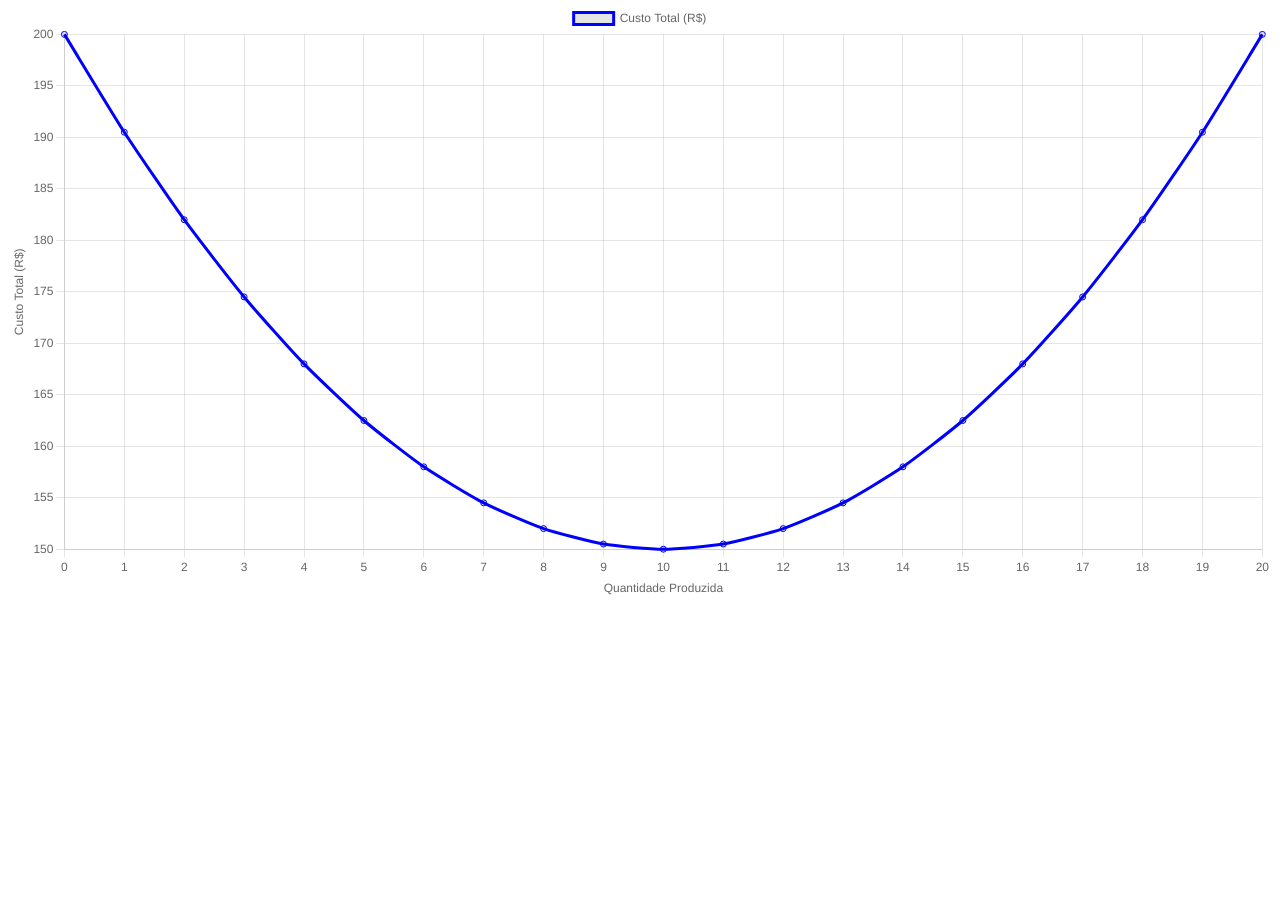
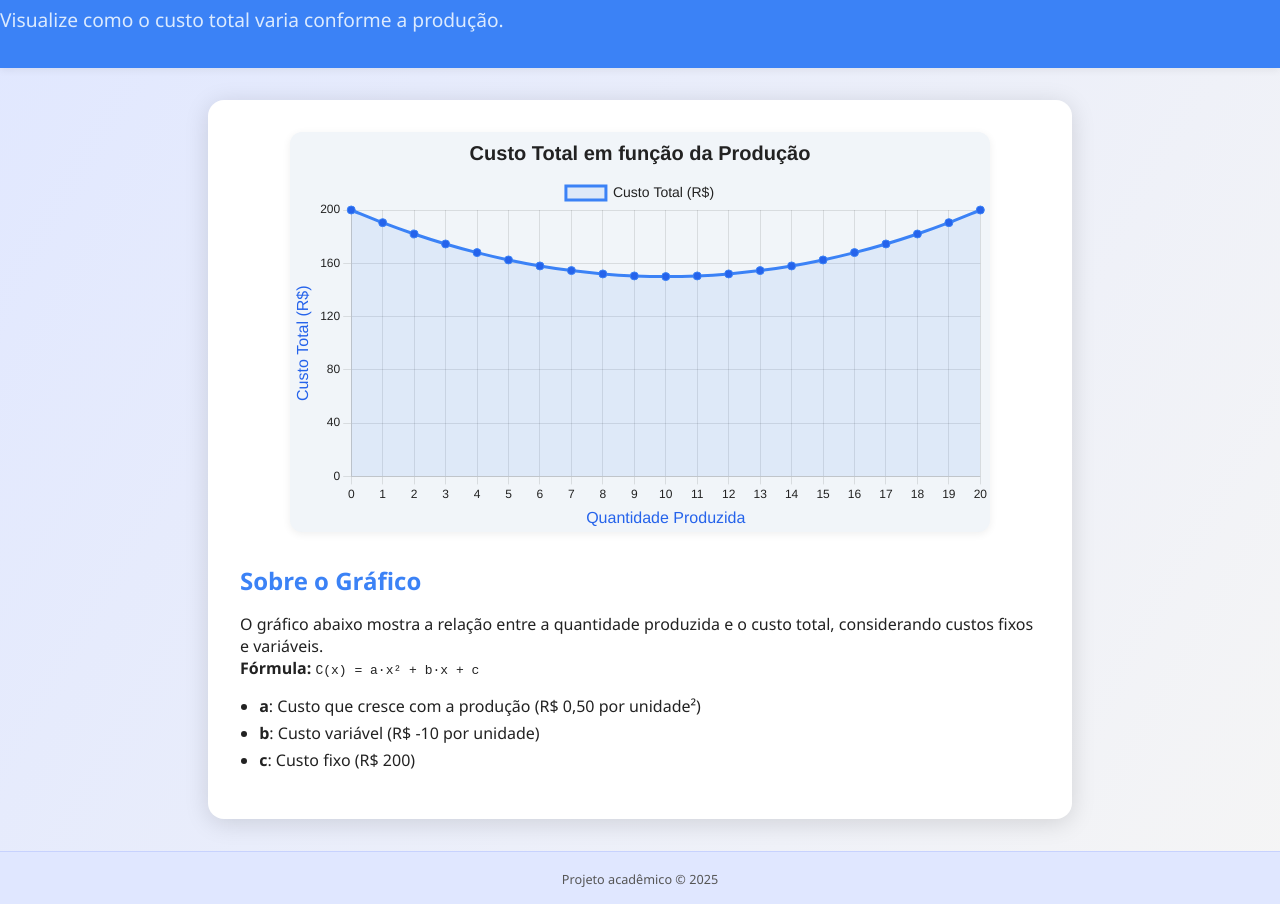
Before and after one commit to DaivKing/Projeto-genesis, a website: page src/index.html in a window 1280 px wide. Shown: the part 112-1016 px from the top of the page. Before the commit the page ends 800 px from the top, so only its background shows below. Drawn offline with nearby package versions, Linux system fonts and the light colour scheme.

Commit message:
feat (add) Estilização melhorada, correção da vizualização e adção de documentação

```diff
--- a/src/index.css
+++ b/src/index.css
@@ -1,11 +1,72 @@
 body {
-  font-family: Arial, sans-serif;
-  text-align: center;
-  background: #f5f5f5;
+  font-family: 'Segoe UI', Arial, sans-serif;
+  background: linear-gradient(120deg, #e0e7ff 0%, #f5f5f5 100%);
+  margin: 0;
+  min-height: 100vh;
+  color: #222;
+}
+
+.header {
+  background: #3b82f6;
+  color: #fff;
+  padding: 2rem 0 1rem 0;
+  box-shadow: 0 2px 8px #0001;
+}
+
+.subtitle {
+  font-size: 1.2rem;
+  margin-top: 0.5rem;
+  color: #dbeafe;
+}
+
+.container {
+  max-width: 800px;
+  margin: 2rem auto;
+  background: #fff;
+  border-radius: 16px;
+  box-shadow: 0 4px 24px #0002;
+  padding: 2rem;
+}
+
+.grafico-section {
+  margin-bottom: 2rem;
 }
 
 canvas {
-  max-width: 600px;
-  margin: 40px auto;
+  width: 100% !important;
+  max-width: 700px;
+  height: 400px !important;
+  margin: 0 auto;
   display: block;
+  background: #f1f5f9;
+  border-radius: 12px;
+  box-shadow: 0 2px 8px #0001;
 }
+
+.descricao-section {
+  text-align: left;
+}
+
+.descricao-section h2 {
+  color: #3b82f6;
+  margin-bottom: 0.5rem;
+}
+
+.descricao-section ul {
+  margin-top: 0.5rem;
+  padding-left: 1.2rem;
+}
+
+.descricao-section li {
+  margin-bottom: 0.3rem;
+}
+
+.footer {
+  text-align: center;
+  padding: 1rem 0;
+  background: #e0e7ff;
+  color: #555;
+  border-top: 1px solid #c7d2fe;
+  margin-top: 2rem;
+  font-size: 0.95rem;
+}
--- a/src/index.html
+++ b/src/index.html
@@ -3,16 +3,46 @@
 <head>
   <meta charset="UTF-8">
   <meta name="viewport" content="width=device-width, initial-scale=1.0">
+  <link rel="stylesheet" href="index.css">
   <title>Análise de Custos</title>
-  <link rel="stylesheet" href="style.css">
-
   <!-- Chart.js via CDN -->
   <script src="https://cdn.jsdelivr.net/npm/chart.js"></script>
 </head>
 <body>
-  <h1>Análise de Custos</h1>
+  <!--
+    Projeto: Análise de Custos
+    Professor: Genesis
+    Descrição: Visualização gráfica do custo total em função da produção.
+    Autores: David, Georges
+    Data: 2025
+  -->
+  <header class="header">
+    <h1>Análise de Custos</h1>
+    <p class="subtitle">Visualize como o custo total varia conforme a produção.</p>
+  </header>
 
-  <canvas id="graficoCusto"></canvas>
+  <main class="container">
+    <section class="grafico-section">
+      <!-- O elemento canvas agora tem largura e altura fixas para melhor proporção -->
+      <canvas id="graficoCusto" width="700" height="400" aria-label="Gráfico de Custo Total" role="img"></canvas>
+    </section>
+    <section class="descricao-section">
+      <h2>Sobre o Gráfico</h2>
+      <p>
+        O gráfico abaixo mostra a relação entre a quantidade produzida e o custo total, considerando custos fixos e variáveis.<br>
+        <strong>Fórmula:</strong> <code>C(x) = a·x² + b·x + c</code>
+      </p>
+      <ul>
+        <li><b>a</b>: Custo que cresce com a produção (R$ 0,50 por unidade²)</li>
+        <li><b>b</b>: Custo variável (R$ -10 por unidade)</li>
+        <li><b>c</b>: Custo fixo (R$ 200)</li>
+      </ul>
+    </section>
+  </main>
+
+  <footer class="footer">
+    <small>Projeto acadêmico &copy; 2025</small>
+  </footer>
 
   <!-- Carrega o JS depois do HTML -->
   <script src="index.js"></script>
--- a/src/index.js
+++ b/src/index.js
@@ -1,49 +1,91 @@
+// Função que calcula o custo total baseado na produção
+// Parâmetros:
+//   a: coeficiente do termo quadrático (custo que cresce com a produção)
+//   b: coeficiente do termo linear (custo variável por unidade)
+//   c: custo fixo (independente da produção)
+//   x: quantidade produzida
 function custoTotal(a, b, c, x) {
-  return a * x ** 2 + b * x + c;
+  return a * x ** 2 + b * x + c; // Fórmula do custo total
 }
 
-/* function pontoMinimo(a, b, c) {
-  const xV = -b / (2 * a);
-  const yV = custoTotal(a, b, c, xV);
-  return { xV, yV };
-}
- */
+// Parâmetros do modelo de custo
+const a = 0.5;   // Custo que cresce com a produção (quadrático)
+const b = -10;   // Custo variável (negativo: economia de escala)
+const c = 200;   // Custo fixo
 
-const a = 0.5;  // Custo cresce com a produção
-const b = -10;  // Custo variável reduz conforme aumenta a produção
-const c = 200;  // Custo fixo
+// Gera um array de quantidades produzidas de 0 a 20
+// xs = [0, 1, 2, ..., 20]
+const xs = Array.from({ length: 21 }, (_, i) => i);
 
-for (let x = 0; x <= 20; x++) {
-  console.log(`Produção: ${x} unidades -> Custo Total: R$${custoTotal(a, b, c, x).toFixed(2)}`);
-}
-
-const xs = Array.from({ length: 21 }, (_, i) => i);
+// Calcula o custo total para cada quantidade produzida
+// ys[i] = custoTotal(a, b, c, xs[i])
 const ys = xs.map(x => custoTotal(a, b, c, x));
 
-const ctx = document.getElementById("graficoCusto").getContext("2d");
+// Seleciona o elemento canvas pelo id e obtém o contexto 2D para desenhar o gráfico
+const canvas = document.getElementById("graficoCusto");
+const ctx = canvas.getContext("2d");
+
+// Cria o gráfico de linha usando Chart.js
 new Chart(ctx, {
-  type: 'line',
+  type: 'line', // Tipo de gráfico: linha
   data: {
-    labels: xs,
+    labels: xs, // Eixo X: quantidades produzidas
     datasets: [{
-      label: 'Custo Total (R$)',
-      data: ys,
-      borderColor: 'blue',
-      tension: 0.2,
-      fill: false
+      label: 'Custo Total (R$)', // Legenda do gráfico
+      data: ys, // Eixo Y: custos totais
+      borderColor: '#3b82f6', // Cor da linha
+      backgroundColor: 'rgba(59, 130, 246, 0.1)', // Cor de preenchimento abaixo da linha
+      pointBackgroundColor: '#2563eb', // Cor dos pontos
+      pointRadius: 4, // Tamanho dos pontos
+      tension: 0.25, // Suavização da curva
+      fill: true // Preencher área sob a linha
     }]
   },
   options: {
-    responsive: true,
+    responsive: false, // Desativa responsividade para manter proporção fixa
     plugins: {
       title: {
-        display: true,
-        text: 'Custo Total em função da Produção'
+        display: true, // Exibe o título
+        text: 'Custo Total em função da Produção', // Texto do título
+        color: '#222', // Cor do título
+        font: { size: 20, weight: 'bold' } // Estilo do título
+      },
+      legend: {
+        labels: { color: '#222', font: { size: 14 } } // Estilo da legenda
+      },
+      tooltip: {
+        callbacks: {
+          // Formata o texto do tooltip ao passar o mouse
+          label: ctx => `Custo Total: R$${ctx.parsed.y.toFixed(2)}`
+        }
       }
     },
     scales: {
-      x: { title: { display: true, text: 'Quantidade Produzida' } },
-      y: { title: { display: true, text: 'Custo Total (R$)' } }
+      x: {
+        title: {
+          display: true, // Exibe o título do eixo X
+          text: 'Quantidade Produzida', // Texto do eixo X
+          color: '#2563eb', // Cor do texto
+          font: { size: 16 }
+        },
+        ticks: { color: '#222' } // Cor dos valores do eixo X
+      },
+      y: {
+        title: {
+          display: true, // Exibe o título do eixo Y
+          text: 'Custo Total (R$)', // Texto do eixo Y
+          color: '#2563eb', // Cor do texto
+          font: { size: 16 }
+        },
+          ticks: {
+          color: '#222', // Cor dos valores do eixo Y
+          stepSize: 40, // Intervalo de 40 em 40
+        },
+        beginAtZero: true // Começa o eixo Y em zero
+      }
     }
   }
 });
+
+// DICA: Para alterar os parâmetros do custo, edite as variáveis a, b e c acima.
+// O gráfico será atualizado automaticamente ao recarregar a página.
```
